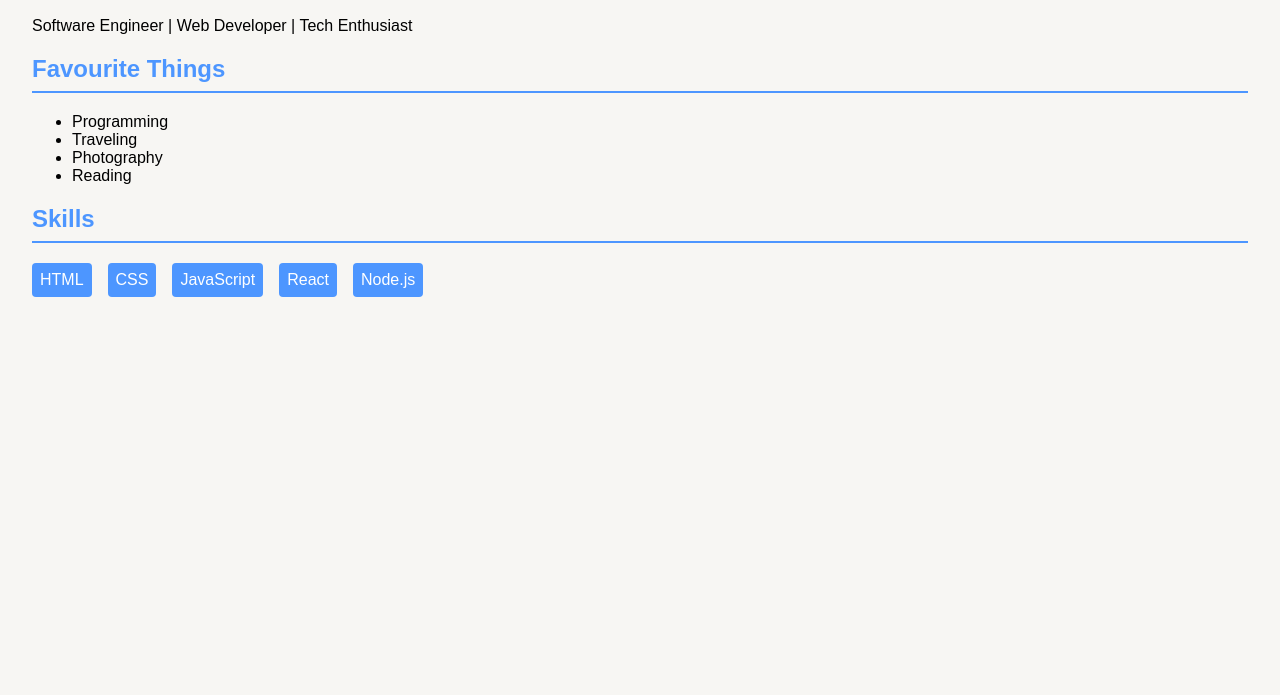
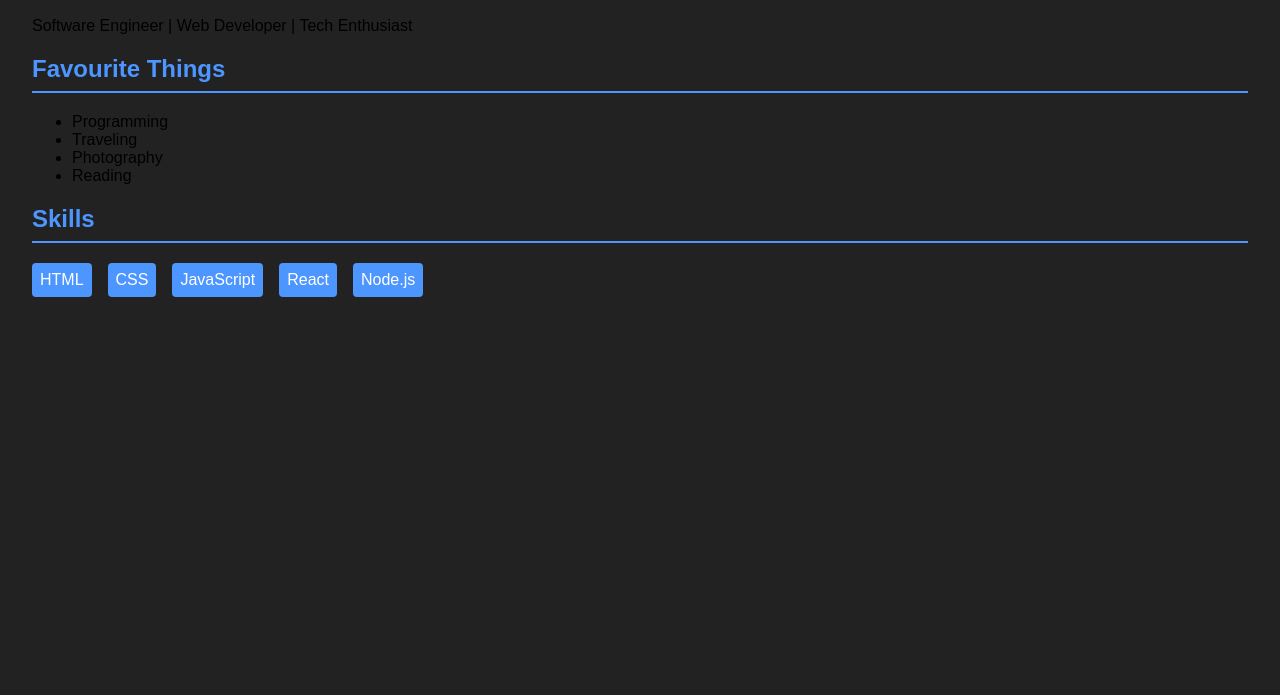
Before and after one commit to AbishSajiNMIMS/Anything, a plain HTML site: page profile-card.html in a window 1280 px wide. Shown: the part 105-800 px from the top of the page. Drawn offline with Linux system fonts and the light colour scheme.

Commit message:
Try a dark background on master

```diff
--- a/style.css
+++ b/style.css
@@ -1,7 +1,7 @@
 /* style.css */
 body {
     font-family: sans-serif;
-    background-color: #f7f6f3;
+    background-color: #222;
     margin: 0;
     padding: 2rem;
 }
```
